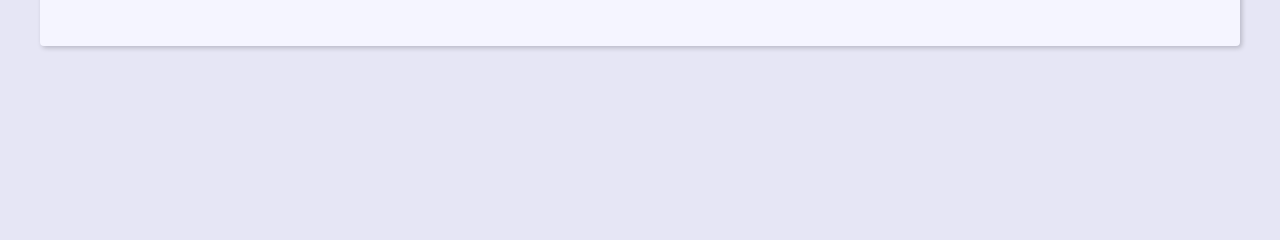
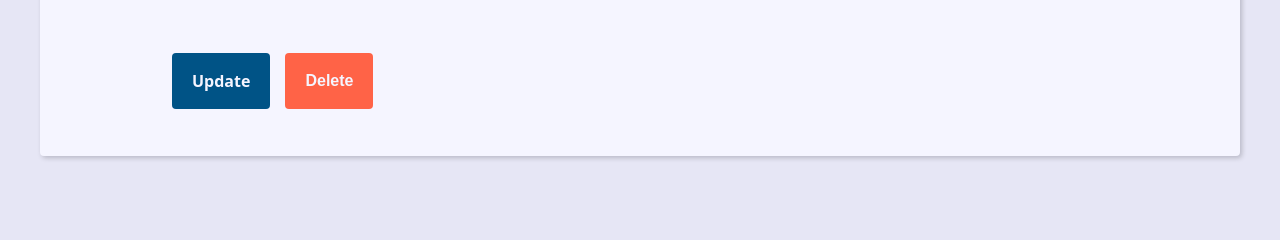
Before and after one commit to AndreLucenaJr/Agenda_Django, a Django app: template contact/templates/contact/contact.html in a window 1280 px wide. Shown: the part 507-747 px from the top of the page. Run offline with Django 4.2, Linux system fonts and the light colour scheme; the template is opened without the code that fills it, so the values that code supplies are empty.

Commit message:
add delete button

```diff
--- a/base_static/global/css/style.css
+++ b/base_static/global/css/style.css
@@ -239,6 +239,11 @@
   border: 1px solid rgba(255, 255, 0, 90%);
 }
 
+.message.info {
+  background: rgba(0, 0, 255, 0.3);
+  border: 1px solid rgba(0, 0, 255, 0.3);
+}
+
 .form-wrapper {
   max-width: 60rem;
   margin: var(--spacing) auto;
@@ -312,3 +317,24 @@
   filter: brightness(80%);
   box-shadow: 0 0 5px var(--link-dark-color);
 }
+
+.contact-links {
+  margin-block: calc(var(--small-font-size) * 2);
+  display: flex;
+  align-items: center;
+  gap: 0 var(--spacing);
+}
+
+.btn-link {
+  font-size: var(--small-font-size);
+  text-decoration: none;
+  font-weight: bold;
+  padding: 2rem;
+  display: block;
+  line-height: var(--small-font-size);
+  margin-top: 20px;
+}
+
+.btn-delete {
+  background: tomato;
+}
--- a/contact/templates/contact/contact.html
+++ b/contact/templates/contact/contact.html
@@ -12,5 +12,22 @@
     <p><b>Created Date:</b> {{ contact.created_date }}</p>
     <p><b>Description:</b> {{ contact.description }}</p>
     <p><b>Category:</b> {{ contact.category.name }}</p>
+
+    <div class="contact-links">
+      <a class="btn btn-link"href="{% url "contact:update" contact.id %}">Update</a>
+
+      <form action="{% url "contact:delete" contact.id %}" method="POST">
+        {% csrf_token %}
+
+        {% if confirmation == 'no'%}
+          <input type="hidden" name="confirmation" value="yes">
+          <button class="btn btn-link btn-delete" type="submit">Certeza? </button>
+        {% else %}
+          <button class="btn btn-link btn-delete" type="submit">Delete </button>
+        {% endif %}
+
+      </form>
+
+    </div>
   </div>
 {% endblock content %}
--- a/contact/urls.py
+++ b/contact/urls.py
@@ -11,4 +11,5 @@ urlpatterns = [
     path('<int:contact_id>/', views.contact, name='contact'),
     path('contact/create/', views.create, name='create'),
     path('<int:contact_id>/update/', views.update, name='update'),
+    path('contact/<int:contact_id>/delete/', views.delete, name='delete'),
 ]
```
Also changed, not shown: contact/views/contact_forms.py (+20 -0 lines). Lines whose indentation alone changed are shown as unchanged.
